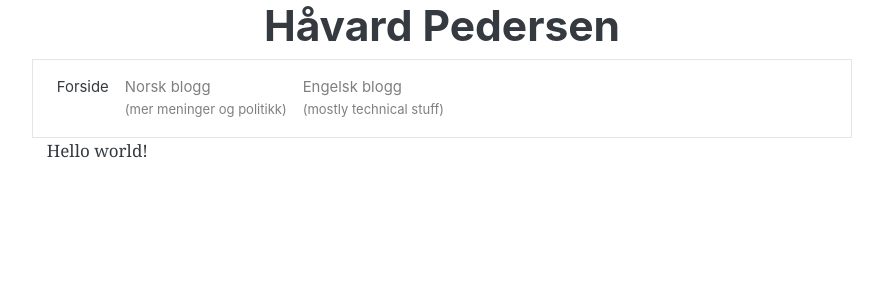
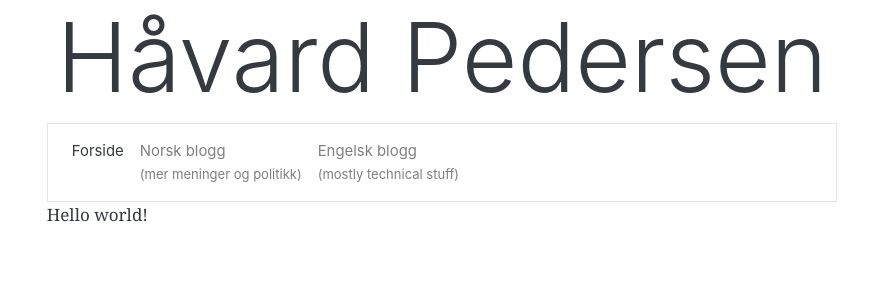
Before and after one commit to fuzzy76/fuzzy76.github.io, a Jekyll site: the page built from index.md, in a window 1280 px wide. Shown: the top 300 px of the page, without its empty margins (198-1081 px from the left). Built offline with Jekyll 4.4.1, drawn with Linux system fonts in a browser that asks for light colours; nearby versions of some CDN libraries; our own code applies the rules of GitHub Pages for plain Markdown files.

Commit message:
Initial container setup

```diff
--- a/_layouts/default.html
+++ b/_layouts/default.html
@@ -12,8 +12,8 @@
     <title>{{ page.title }}</title>
   </head>
   <body>
-    <div class="container" style="width: 50em;">
-        <div class="container"><h1 class="text-center"><a class="text-dark" href="#">Håvard Pedersen</a></h1></div>
+    <div id="outer" class="container" style="width: 50em;">
+        <div id="header" class="container"><h1 class="text-center logo display-1"><a class="text-dark" href="#">Håvard Pedersen</a></h1>
             <nav class="navbar sticky-top navbar-expand-lg navbar-light bg-light">
                 <button class="navbar-toggler" type="button" data-toggle="collapse" data-target="#navbarNav" aria-controls="navbarNav" aria-expanded="false" aria-label="Toggle navigation">
                     <span class="navbar-toggler-icon"></span>
@@ -32,7 +32,8 @@
                     </ul>
                 </div>
             </nav>
-        <div class="container">
+        </div>
+        <div id="content" class="container">
         {{ content }}
         </div>
     </div>
```
Lines whose indentation alone changed are shown as unchanged.
